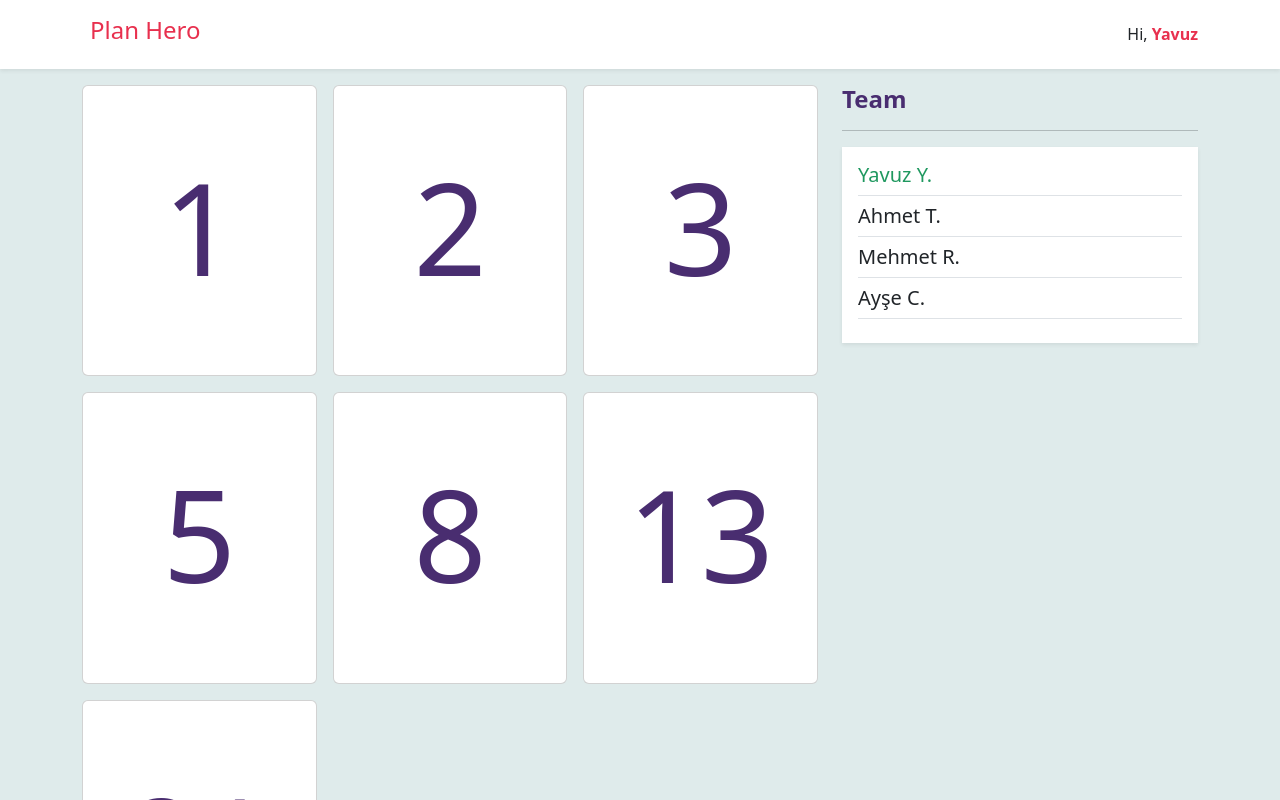
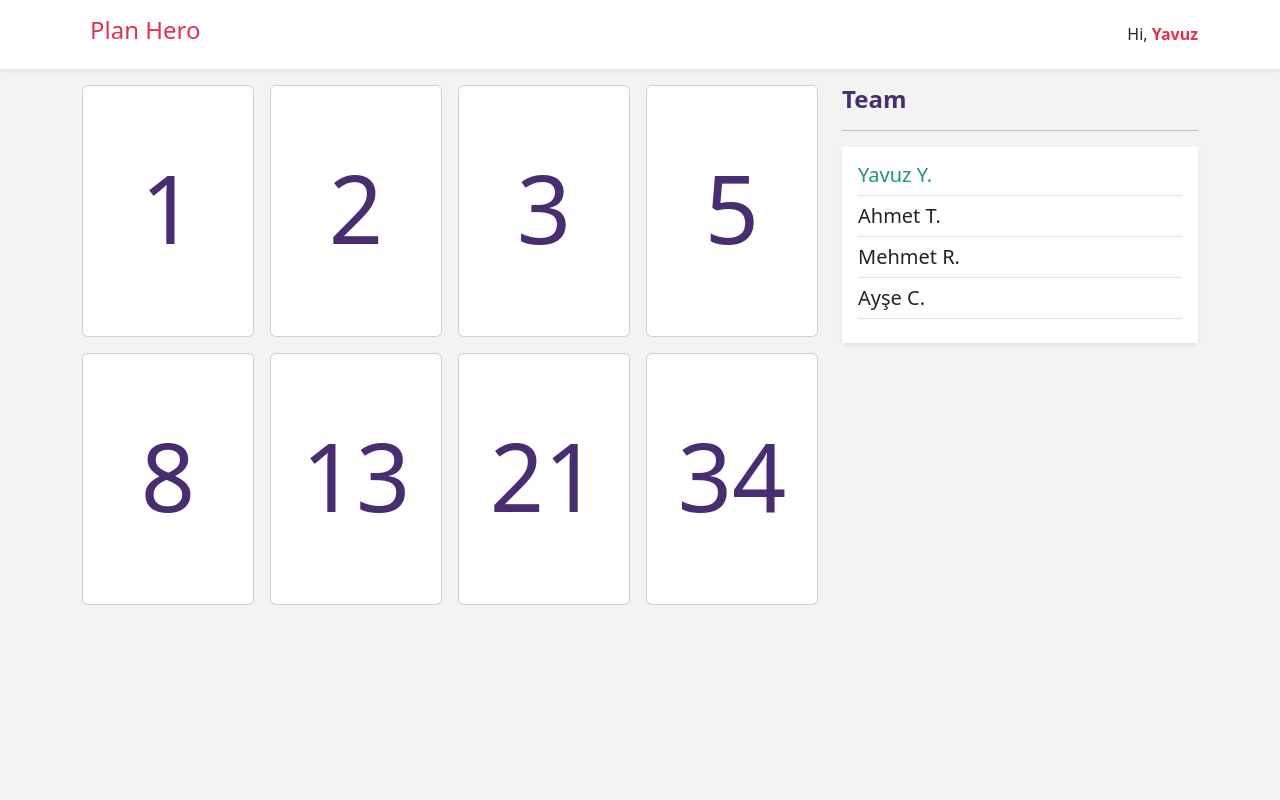
Before and after one commit to yavuzyalcintas/planhero, a React (Vite) app: page / in a window 1280 px wide. Shown: the top 800 px of the page. Built offline with nearby package versions, Linux system fonts and the light colour scheme.

Commit message:
small sizing

```diff
--- a/src/components/ScoreCard.tsx
+++ b/src/components/ScoreCard.tsx
@@ -9,7 +9,7 @@ const ScoreCard: React.FC<ScoreCardProps> = ({ cardValue }) => {
   return (
     <Card className="pb-5 pt-5">
       <Card.Body className="text-center">
-        <h1 className="text-primary" style={{ fontSize: 128 }}>
+        <h1 className="text-primary" style={{ fontSize: 95 }}>
           {cardValue}
         </h1>
       </Card.Body>
--- a/src/custom.scss
+++ b/src/custom.scss
@@ -6,7 +6,7 @@ $success: #1f985f;
 $info: #995692;
 $warning: #dbc921;
 $danger: #e62a10;
-$light: #dfebeb;
+$light: #f3f3f3;
 $dark: #041228;
 
 //custom color to be mapped
--- a/src/pages/Home.tsx
+++ b/src/pages/Home.tsx
@@ -6,8 +6,8 @@ export function Home() {
     <>
       <Row>
         <Col xs={8} md={8} lg={8}>
-          <Row md={2} xs={2} lg={3} className="g-3">
-            {[1, 2, 3, 5, 8, 13, 21].map((cardValue) => (
+          <Row md={2} xs={2} lg={4} className="g-3">
+            {[1, 2, 3, 5, 8, 13, 21, 34].map((cardValue) => (
               <Col key={cardValue}>
                 <ScoreCard id={cardValue} cardValue={cardValue}></ScoreCard>
               </Col>
```
